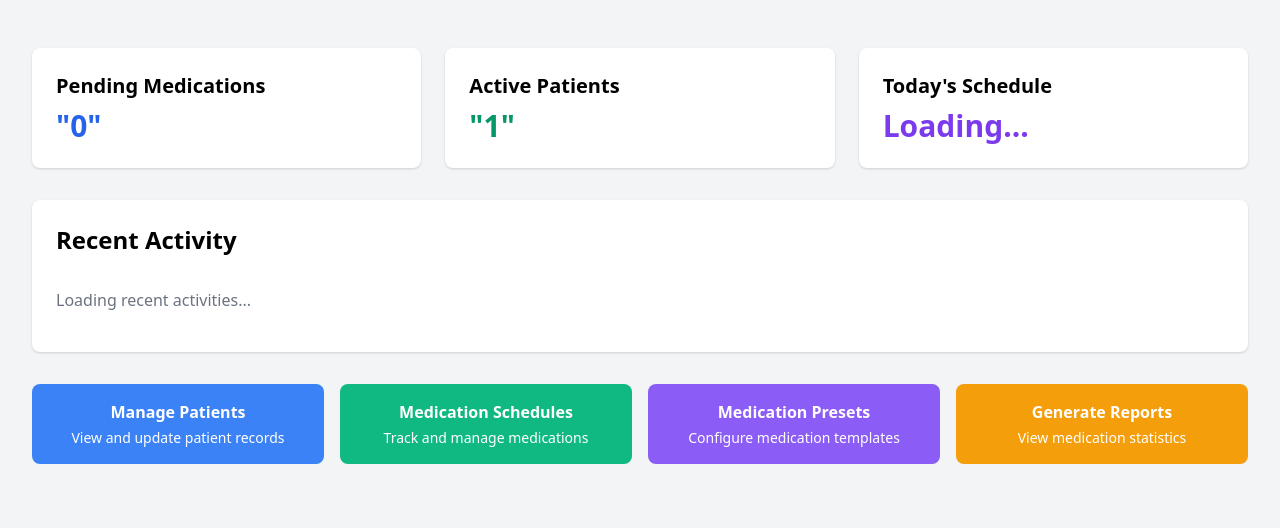
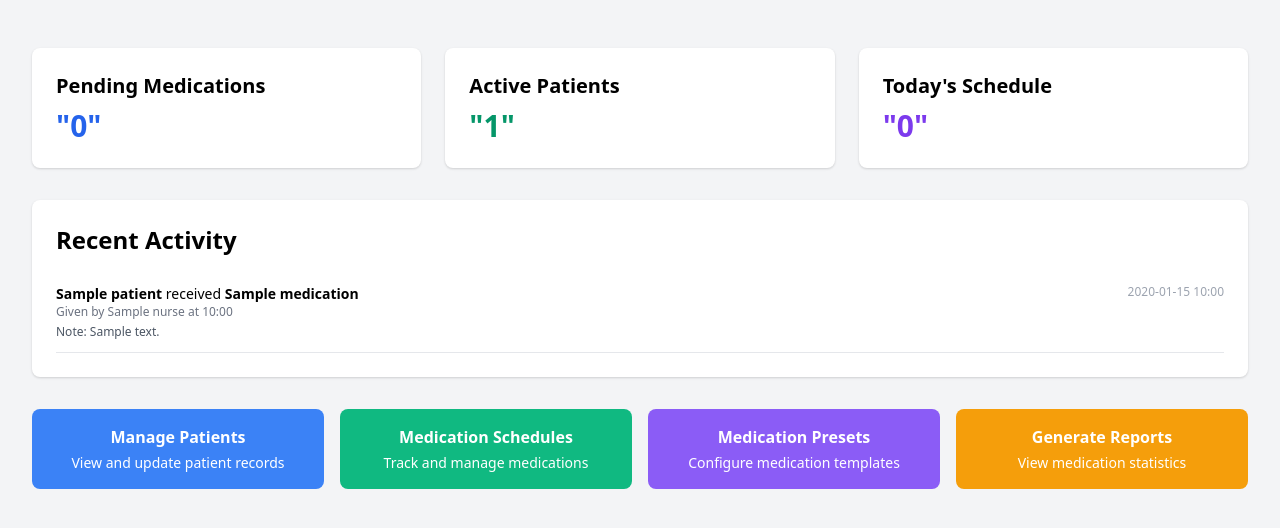
Before and after one commit to MasterMong/medic-schedule, a FastAPI app: page / in a window 1280 px wide. Shown: the part 64-592 px from the top of the page. Run offline with FastAPI, Linux system fonts and the light colour scheme; tables that the repository leaves empty hold one stand-in row (values such as "Sample post"); data that the repository does not hold is empty; some libraries are stand-ins or nearby versions.

Commit message:
Enhance recent activity dashboard with detailed medication history and update navigation links

```diff
--- a/app/main.py
+++ b/app/main.py
@@ -3,6 +3,8 @@ from fastapi.staticfiles import StaticFiles
 from fastapi.templating import Jinja2Templates
 from fastapi.middleware.cors import CORSMiddleware
 from fastapi.responses import HTMLResponse
+from datetime import datetime  # Add this
+from sqlalchemy import func  # Add this
 from .routers import (
     buildings, floors, wards, rooms, beds,
     nurses, patients, medications,
@@ -184,16 +186,25 @@ async def get_today_count():
         db.close()
 
 @app.get("/api/dashboard/recent-activity")
-async def get_recent_activity():
+async def get_recent_activity(request: Request):  # Add request parameter here
     db = SessionLocal()
     try:
         activities = db.query(models.MedicationHistory)\
+            .join(models.MedicationSchedule)\
+            .join(models.Patient)\
+            .options(
+                joinedload(models.MedicationHistory.medication_schedule)
+                .joinedload(models.MedicationSchedule.patient),
+                joinedload(models.MedicationHistory.medication_schedule)
+                .joinedload(models.MedicationSchedule.medication),
+                joinedload(models.MedicationHistory.nurse)
+            )\
             .order_by(models.MedicationHistory.created_at.desc())\
             .limit(5)\
             .all()
         return templates.TemplateResponse(
             "components/recent_activity.html",
-            {"request": None, "activities": activities}
+            {"request": request, "activities": activities}
         )
     finally:
         db.close()
--- a/templates/base.html
+++ b/templates/base.html
@@ -1,4 +1,3 @@
-
 <!DOCTYPE html>
 <html lang="en">
 <head>
@@ -11,12 +10,12 @@
 <body class="bg-gray-100">
     <nav class="bg-blue-600 text-white p-4">
         <div class="container mx-auto flex justify-between items-center">
-            <h1 class="text-2xl font-bold">Med Track</h1>
+            <a href="/" class="text-2xl font-bold hover:text-blue-200">Med Track</a>
             <div class="space-x-4">
                 <a href="/patients" class="hover:text-blue-200">Patients</a>
                 <a href="/medications" class="hover:text-blue-200">Medications</a>
                 <a href="/schedules" class="hover:text-blue-200">Schedules</a>
-                <a href="/presets" class="hover:text-blue-200">Presets</a>
+                <a href="/medications/presets" class="hover:text-blue-200">Presets</a>
             </div>
         </div>
     </nav>
--- /dev/null
+++ b/templates/components/recent_activity.html
@@ -0,0 +1,27 @@
+
+{% if activities %}
+    {% for activity in activities %}
+    <div class="py-3 border-b last:border-0">
+        <div class="flex items-start">
+            <div class="flex-1">
+                <p class="text-sm">
+                    <span class="font-semibold">{{ activity.medication_schedule.patient.name }}</span>
+                    received
+                    <span class="font-semibold">{{ activity.medication_schedule.medication.name }}</span>
+                </p>
+                <p class="text-xs text-gray-500">
+                    Given by {{ activity.nurse.name }} at {{ activity.given_time.strftime("%H:%M") }}
+                </p>
+                {% if activity.note %}
+                <p class="text-xs text-gray-600 mt-1">Note: {{ activity.note }}</p>
+                {% endif %}
+            </div>
+            <div class="text-xs text-gray-400">
+                {{ activity.created_at.strftime("%Y-%m-%d %H:%M") }}
+            </div>
+        </div>
+    </div>
+    {% endfor %}
+{% else %}
+    <p class="py-4 text-gray-500 text-center">No recent activities</p>
+{% endif %}
```
